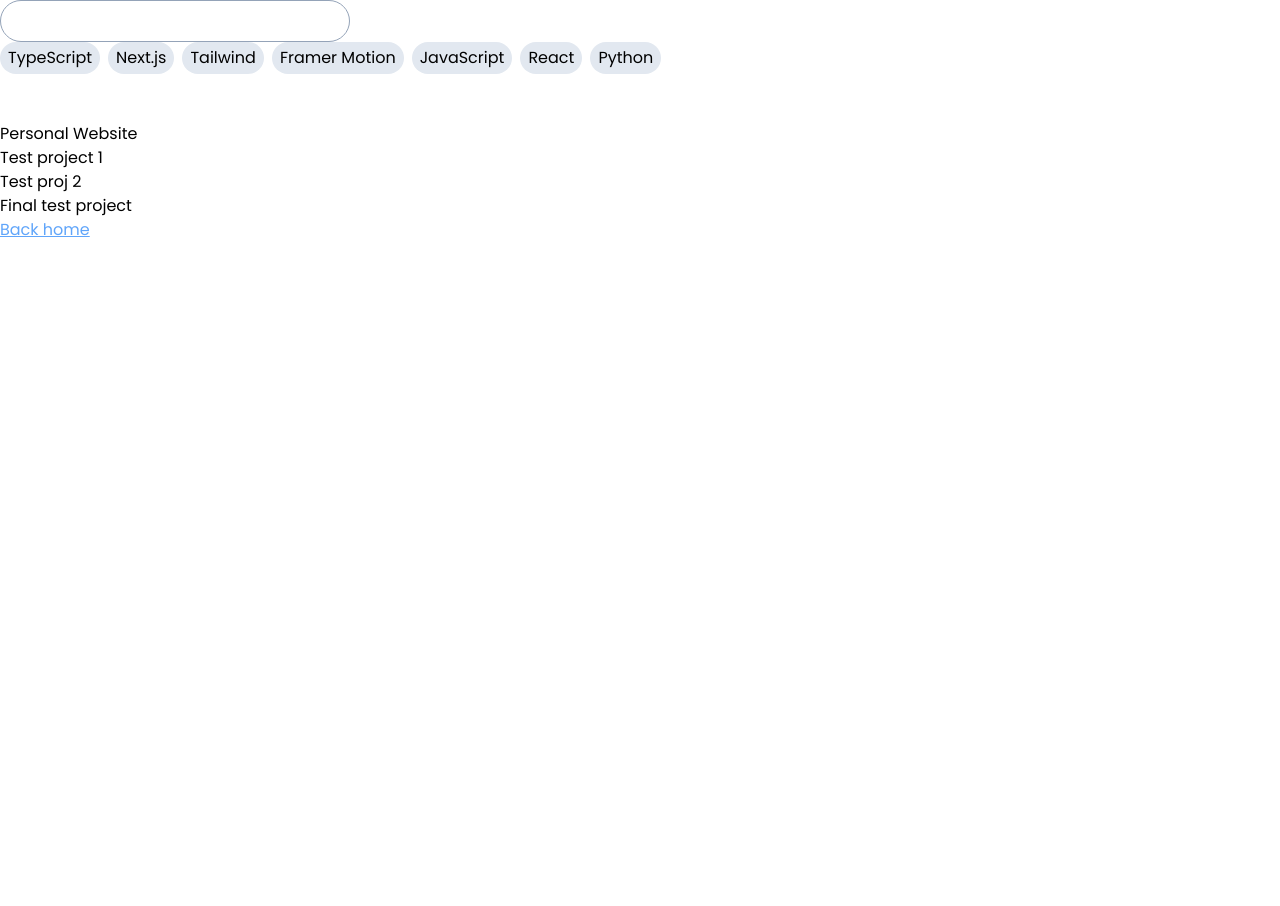
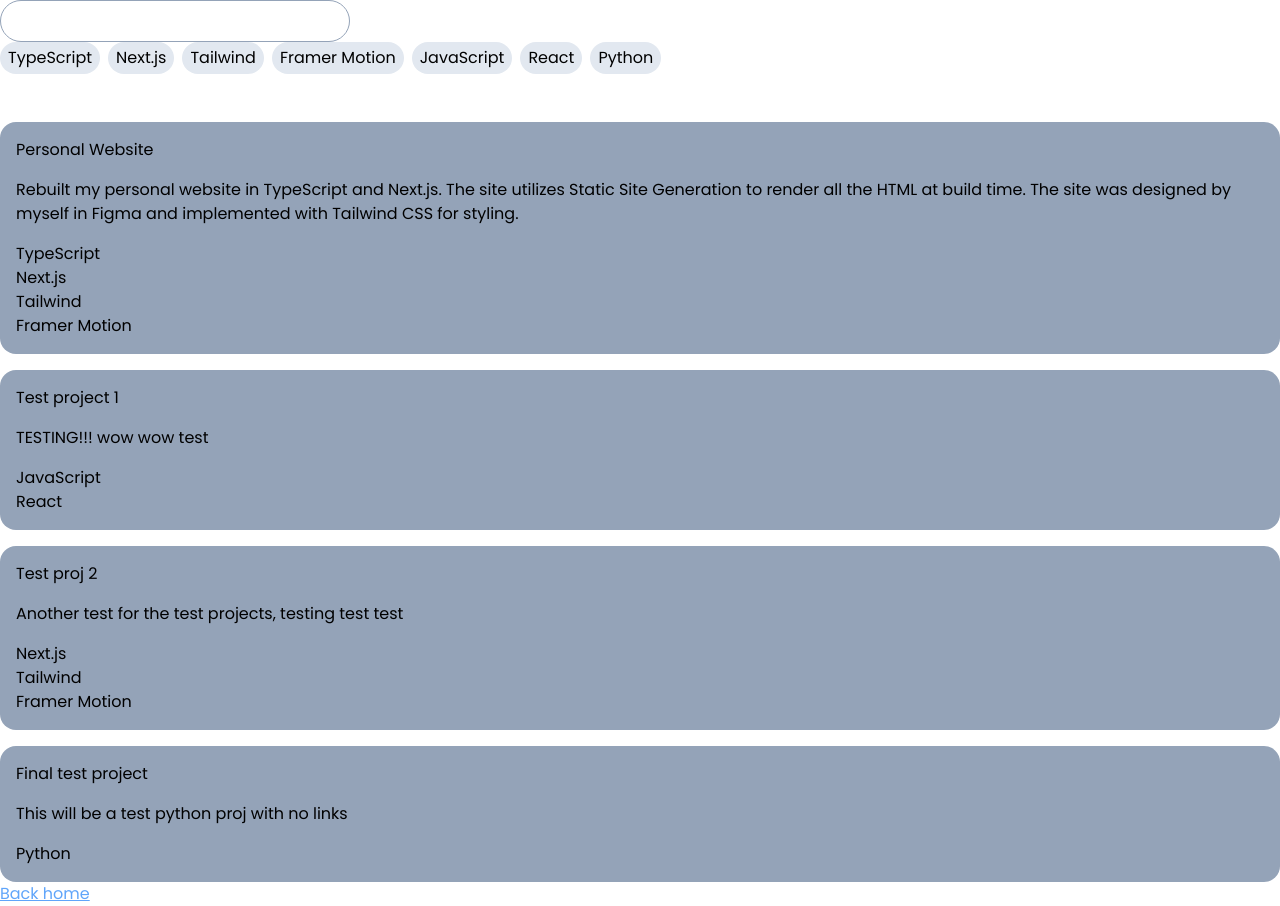
Before and after one commit to jaxonhill/personal-website-v2, a Next.js app: page /projects in a window 1280 px wide. Before the commit the page ends 800 px from the top, so only its background shows below. Built offline with nearby package versions, Linux system fonts and the light colour scheme.

Commit message:
Add basic project card for testing

```diff
--- a/components/ProjectCard.tsx
+++ b/components/ProjectCard.tsx
@@ -1,3 +1,19 @@
-export default function ProjectCard() {
-	return <div>ProjectCard</div>;
+import { Project } from "@/lib/projects";
+
+export type ProjectCardProps = {
+	project: Project;
+};
+
+export default function ProjectCard({ project }: ProjectCardProps) {
+	return (
+		<div className="flex flex-col gap-4 bg-slate-400 rounded-2xl p-4">
+			<h1>{project.name}</h1>
+			<p>{project.description}</p>
+			<ul>
+				{project.technologies.map((tech) => {
+					return <li>{tech}</li>;
+				})}
+			</ul>
+		</div>
+	);
 }
--- a/pages/projects/index.tsx
+++ b/pages/projects/index.tsx
@@ -1,11 +1,16 @@
+// React/Next imports
+import { useState } from "react";
+import Link from "next/link";
+
+// Import enums, types, and list of projects from lib file
 import { projects } from "@/lib/projects";
 import { Project } from "@/lib/projects";
 import { Technology } from "@/lib/projects";
-import { useState } from "react";
-import Link from "next/link";
 
+// Import components from components file
 import TechnologyFilterButton from "@/components/TechnologyFilterButton";
 import SearchFilter from "@/components/SearchFilter";
+import ProjectCard from "@/components/ProjectCard";
 
 export default function ProjectPage() {
 	const [techFiltersSelected, setTechFiltersSelected] = useState<
@@ -14,10 +19,10 @@
 	const [searchText, setSearchText] = useState<string>("");
 
 	const technologies = getTechnologies(projects);
-
-	// TODO: Create separate components for:
-	//          - Project card
-	//          - Search bar to filter as well
+	const filteredProjects: Project[] = getFilteredProjects(
+		techFiltersSelected,
+		projects
+	);
 
 	function handleTechnologyFilter(tech: Technology) {
 		// Check if the filter is already in the techFiltersSelected
@@ -32,11 +37,6 @@
 	}
 
 	function handleSearchFilter(tech: Technology) {}
-
-	const filteredProjects: Project[] =
-		getFilteredProjects(techFiltersSelected);
-
-	console.log(searchText);
 
 	return (
 		<div>
@@ -56,9 +56,9 @@
 			</div>
 			<br />
 			<br />
-			<div>
+			<div className="flex flex-col gap-4">
 				{filteredProjects.map((proj: Project) => {
-					return <h1>{proj.name}</h1>;
+					return <ProjectCard project={proj} />;
 				})}
 			</div>
 			<Link href={"/"} className="underline text-blue-400">
@@ -68,7 +68,10 @@
 	);
 }
 
-function getFilteredProjects(technologyFilters: Technology[]): Project[] {
+function getFilteredProjects(
+	technologyFilters: Technology[],
+	projects: Project[]
+): Project[] {
 	let newProjects = projects;
 	// Loop through filtered technologies list
 	for (let i = 0; i < technologyFilters.length; i++) {
```
